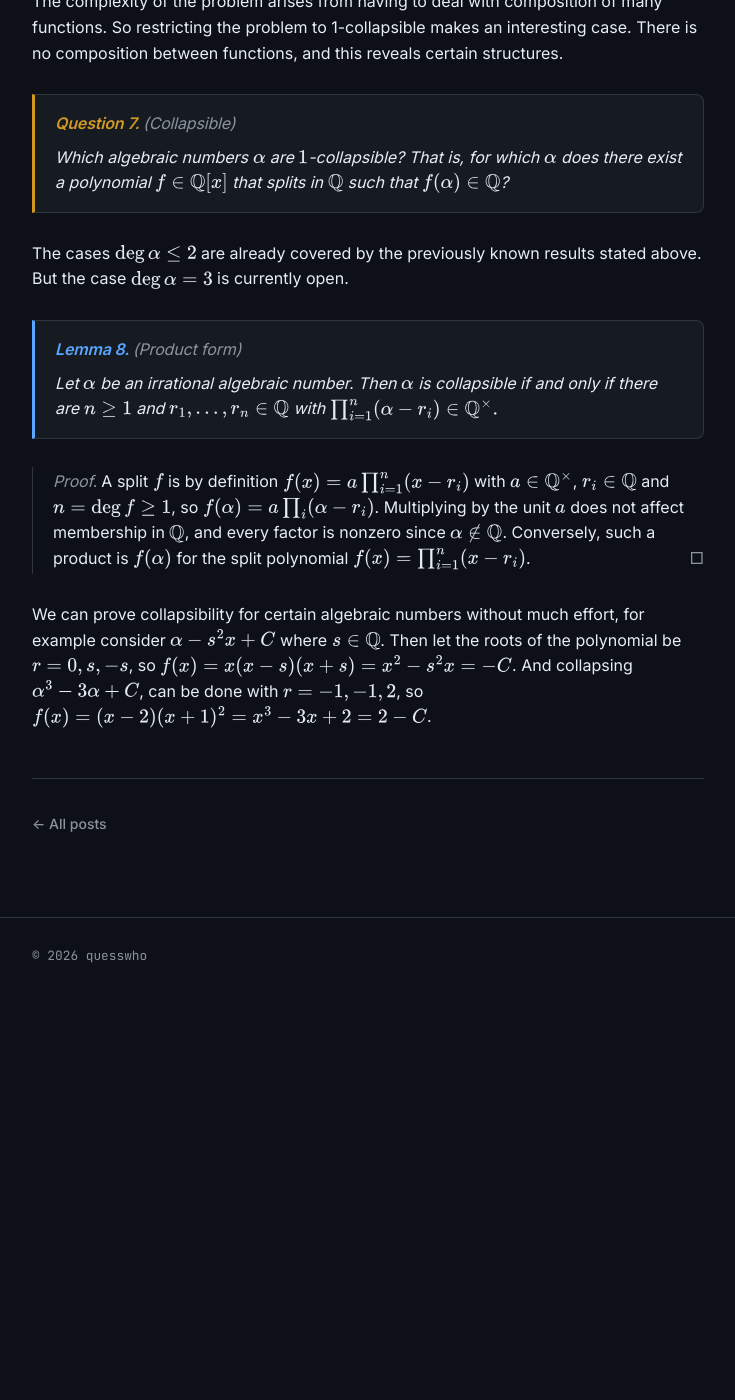
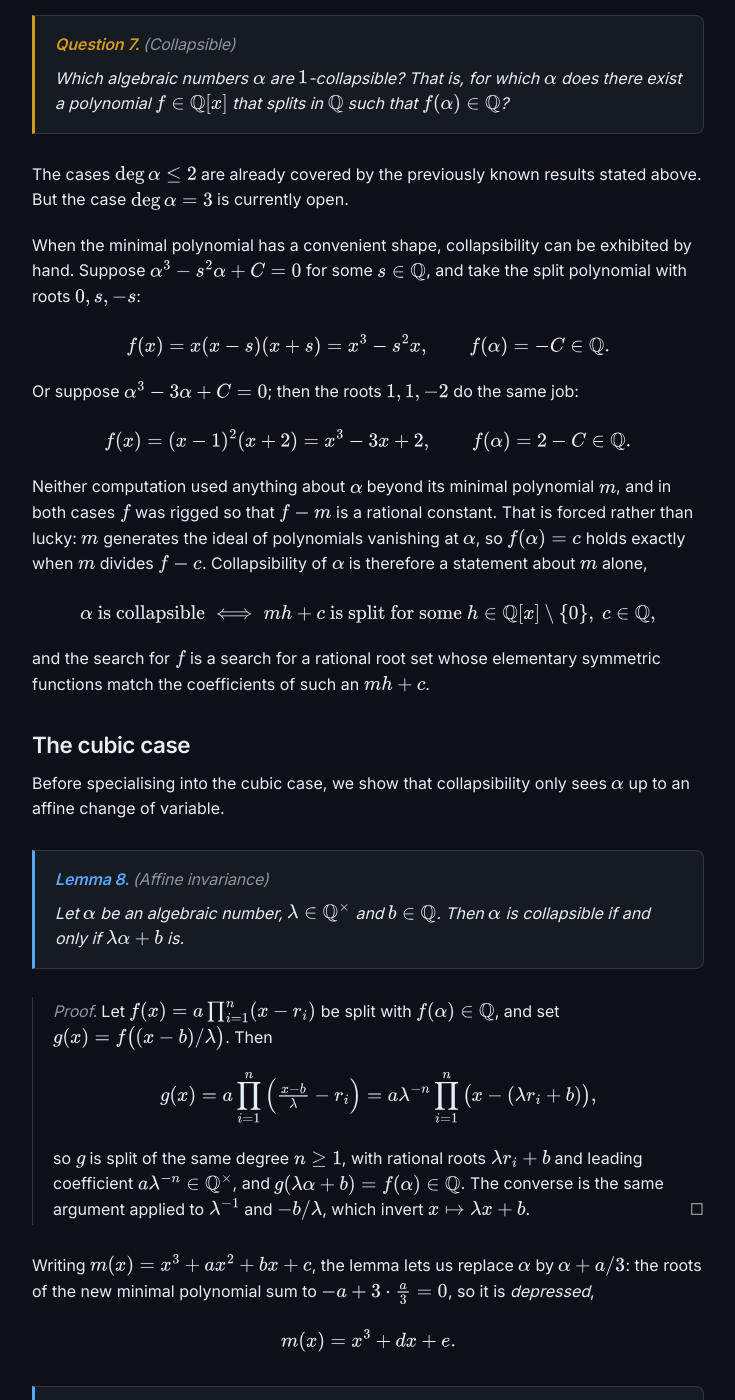
Before and after one commit to quesswho/miles-blog, a Jekyll site: the page built from _posts/2026-08-20-collapsible.md, in a window 1280 px wide and 1400 px high, scrolled down 2503 px. Shown: the whole window, without its empty margins (272-1007 px from the left). Built offline with Jekyll 4.4.1, drawn with Linux system fonts in a browser that asks for light colours; before the commit the page ends 3494 px from its top, so only the background shows below that; some of the changed text lies outside the part shown.

Commit message:
Working on collapsibility and cubic criterion
Signed-off-by: quesswho <sebastianmiles20@gmail.com>

```diff
--- a/_posts/2026-08-20-collapsible.md
+++ b/_posts/2026-08-20-collapsible.md
@@ -22,7 +22,7 @@ The case for cubics was solved by Jordi Ribes:
 
 The open question is what happens in the case $\deg \alpha \geq 4$.
 
-Rather than working with the question in this form, we begin by constructing a more precise formulation of the problem. First we define a common term to describe how the roots of a polynomial behave.
+We first restate the problem in a more workable form, beginning with a name for the polynomials it allows.
 
 {% include thm.html type="definition" title="Split" id="def-split" %}
 A polynomial $f \in \Q[x]$ is *split* if $\deg f \geq 1$ and
@@ -59,8 +59,6 @@ By [the lemma](#lem-target), Problem 3 asks precisely whether every algebraic
 number is eventually collapsible.
 {% include endthm.html %}
 
-We are now ready to prove our first new result.
-
 {% include thm.html type="theorem" title="Trinomials are $2$-collapsible" id="thm-trinomial" %}
 Let $\alpha$ be an algebraic number satisfying
 $$\alpha^n + q\alpha^k + r = 0$$
@@ -95,17 +93,76 @@ for which $\alpha$ does there exist a polynomial $f\in \Q[x]$ that splits in $\Q
 The cases $\deg \alpha\leq 2$ are already covered by the previously known results stated above.
 But the case $\deg \alpha = 3$ is currently open.
 
-{% include thm.html type="lemma" title="Product form" id="lem-product" %}
-Let $\alpha$ be an irrational algebraic number. Then $\alpha$ is collapsible if and only if
-there are $n \geq 1$ and $r_1,\ldots,r_n \in \Q$ with
-$$\prod_{i=1}^n (\alpha - r_i) \in \Q^\times.$$
+When the minimal polynomial has a convenient shape, collapsibility can be exhibited by hand.
+Suppose $\alpha^3 - s^2\alpha + C = 0$ for some $s \in \Q$, and take the split polynomial with roots
+$0, s, -s$:
+
+$$f(x) = x(x-s)(x+s) = x^3 - s^2 x, \qquad f(\alpha) = -C \in \Q .$$
+
+Or suppose $\alpha^3 - 3\alpha + C = 0$; then the roots $1,1,-2$ do the same job:
+
+$$f(x) = (x-1)^2(x+2) = x^3 - 3x + 2, \qquad f(\alpha) = 2 - C \in \Q .$$
+
+Neither computation used anything about $\alpha$ beyond its minimal polynomial $m$, and in both cases
+$f$ was rigged so that $f - m$ is a rational constant. That is forced rather than lucky: $m$ generates
+the ideal of polynomials vanishing at $\alpha$, so $f(\alpha) = c$ holds exactly when $m$ divides
+$f - c$. Collapsibility of $\alpha$ is therefore a statement about $m$ alone,
+
+$$\alpha \text{ is collapsible} \iff mh + c \text{ is split for some } h \in \Q[x]\setminus\{0\},\ c \in \Q,$$
+
+and the search for $f$ is a search for a rational root set whose elementary symmetric functions match
+the coefficients of such an $mh + c$.
+
+## The cubic case
+
+Before specialising into the cubic case, we show that collapsibility only sees $\alpha$ up to an affine change of variable.
+
+{% include thm.html type="lemma" title="Affine invariance" id="lem-affine" %}
+Let $\alpha$ be an algebraic number, $\lambda \in \Q^\times$ and $b \in \Q$. Then $\alpha$ is
+collapsible if and only if $\lambda\alpha + b$ is.
 {% include endthm.html %}
 
 {% include thm.html type="proof" %}
-A split $f$ is by definition $f(x) = a\prod_{i=1}^n(x-r_i)$ with $a \in \Q^\times$, $r_i \in \Q$ and
-$n = \deg f \geq 1$, so $f(\alpha) = a\prod_i(\alpha-r_i)$. Multiplying by the unit $a$ does not
-affect membership in $\Q$, and every factor is nonzero since $\alpha \notin \Q$. Conversely, such a
-product is $f(\alpha)$ for the split polynomial $f(x) = \prod_{i=1}^n(x-r_i)$.
+Let $f(x) = a\prod_{i=1}^n(x-r_i)$ be split with $f(\alpha) \in \Q$, and set
+$g(x) = f\big((x-b)/\lambda\big)$. Then
+
+$$g(x) = a\prod_{i=1}^n\Big(\tfrac{x-b}{\lambda} - r_i\Big)
+       = a\lambda^{-n}\prod_{i=1}^n\big(x - (\lambda r_i + b)\big),$$
+
+so $g$ is split of the same degree $n \geq 1$, with rational roots $\lambda r_i + b$ and leading
+coefficient $a\lambda^{-n} \in \Q^\times$, and $g(\lambda\alpha + b) = f(\alpha) \in \Q$. The converse
+is the same argument applied to $\lambda^{-1}$ and $-b/\lambda$, which invert $x \mapsto \lambda x + b$.
 {% include endthm.html %}
 
-We can prove collapsibility for certain algebraic numbers without much effort, for example consider $\alpha-s^2x+C$ where $s\in \Q$. Then let the roots of the polynomial be $r=0,s,-s$, so $f(x)=x(x-s)(x+s)=x^2-s^2x=-C$. And collapsing $\alpha^3-3\alpha+C$, can be done with $r=-1,-1,2$, so $f(x)=(x-2)(x+1)^2=x^3-3x+2=2-C$.
+Writing $m(x) = x^3+ax^2+bx+c$, the lemma lets us replace $\alpha$ by $\alpha + a/3$: the roots of the
+new minimal polynomial sum to $-a + 3\cdot\tfrac{a}{3} = 0$, so it is *depressed*,
+
+$$m(x) = x^3 + dx + e .$$
+
+{% include thm.html type="lemma" title="Cubic criterion" id="lem-cubic" %}
+Let $\alpha$ have minimal polynomial $m(x) = x^3+dx+e$. There is a split $f$ of degree $3$ with
+$f(\alpha)\in\Q$ if and only if
+
+$$-d = \rho_1^2 + \rho_1\rho_2 + \rho_2^2 \qquad\text{for some } \rho_1,\rho_2 \in \Q.$$
+
+In that case $f(x) = (x-\rho_1)(x-\rho_2)(x+\rho_1+\rho_2)$ and
+$f(\alpha) = \rho_1\rho_2(\rho_1+\rho_2) - e$.
+{% include endthm.html %}
+
+{% include thm.html type="proof" %}
+Suppose $f$ is split of degree $3$ with $f(\alpha) \in \Q$. Dividing by its leading coefficient we
+may take $f$ monic, and we may write $f(\alpha) = c$. Then $f - c$ is monic of degree $3$ and
+vanishes at $\alpha$, so it is divisible by $m$; comparing degrees, $f = m + c$. Writing
+$f = \prod_{i=1}^3 (x-\rho_i)$ with $\rho_i \in \Q$ and comparing coefficients with
+$m + c = x^3 + dx + (e+c)$ gives
+
+$$\rho_1+\rho_2+\rho_3 = 0, \qquad \rho_1\rho_2+\rho_1\rho_3+\rho_2\rho_3 = d.$$
+
+Substituting $\rho_3 = -(\rho_1+\rho_2)$ into the second equation turns it into
+$-(\rho_1^2+\rho_1\rho_2+\rho_2^2) = d$.
+
+Conversely, given such $\rho_1,\rho_2$, set $\rho_3 = -(\rho_1+\rho_2)$ and
+$f = \prod_{i=1}^3(x-\rho_i)$. Then $f$ is split, its $x^2$-coefficient vanishes and its
+$x$-coefficient is $d$, so $f - m$ is the constant $-\rho_1\rho_2\rho_3 - e$, whence
+$f(\alpha) = f(\alpha)-m(\alpha) = \rho_1\rho_2(\rho_1+\rho_2)-e \in \Q$.
+{% include endthm.html %}
```
Also changed, not shown: other parts of _posts/2026-08-20-collapsible.md (+1 -1 lines).
